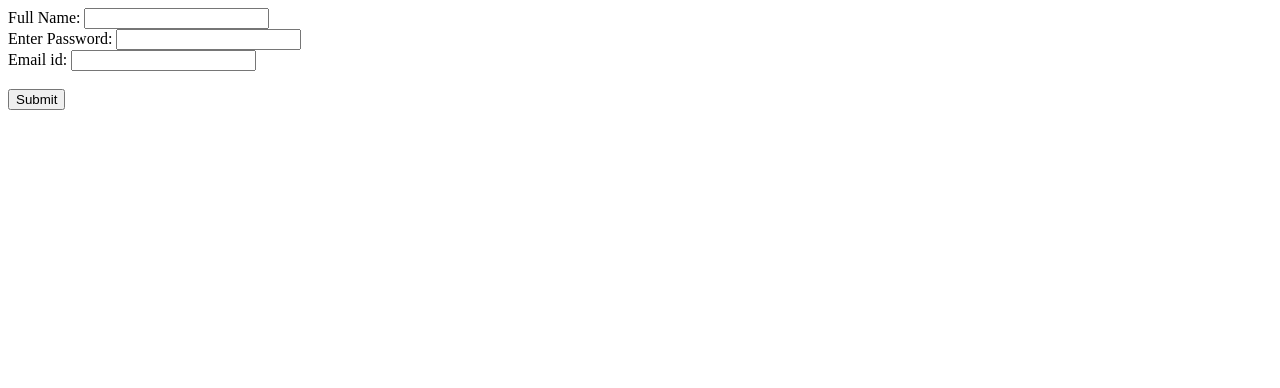
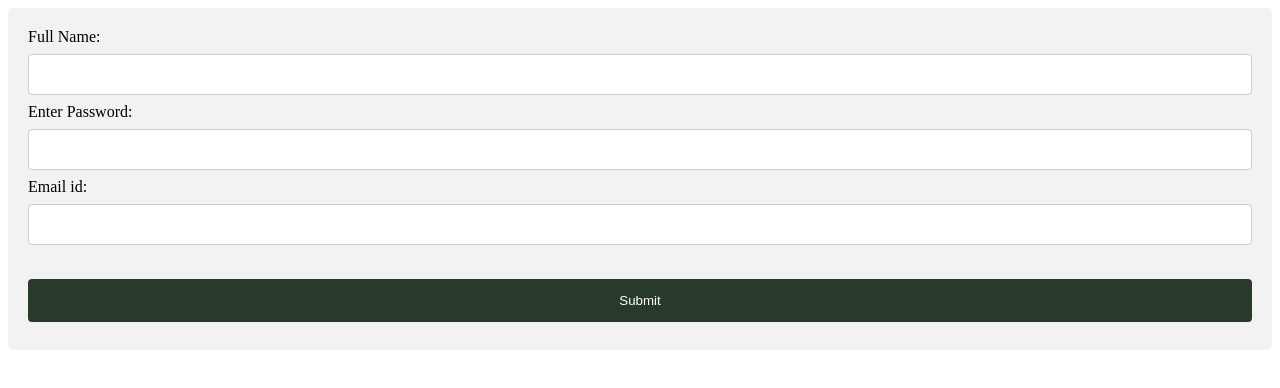
Before and after one commit to EimanWaheed/mvc-node, a website: page app/views/student/create.html in a window 1280 px wide. Drawn offline with Linux system fonts and the light colour scheme.

Commit message:
create file updated

```diff
--- a/app/views/student/create.html
+++ b/app/views/student/create.html
@@ -1,16 +1,51 @@
 <!DOCTYPE html>
 <html>
+<style>
+  input[type=text],
+  select {
+    width: 100%;
+    padding: 12px 20px;
+    margin: 8px 0;
+    display: inline-block;
+    border: 1px solid #ccc;
+    border-radius: 4px;
+    box-sizing: border-box;
+  }
+
+  input[type=submit] {
+    width: 100%;
+    background-color: #2a3a2a;
+    color: white;
+    padding: 14px 20px;
+    margin: 8px 0;
+    border: none;
+    border-radius: 4px;
+    cursor: pointer;
+  }
+
+  input[type=submit]:hover {
+    background-color: #45a049;
+  }
+
+  div {
+    border-radius: 5px;
+    background-color: #f2f2f2;
+    padding: 20px;
+  }
+</style>
+
 <body>
-
-<form action="http://localhost:3000/?controller=student&action=create" method="post">
+  <div>
+    <form action="" method="post">
       <label for="fname">Full Name:</label>
-  <input type="text" id="fname" name="fname" ><br>
+      <input type="text" id="fname" name="fname"><br>
       <label for="pword">Enter Password:</label>
       <input type="text" id="pword" name="pword"><br>
       <label for="Email">Email id:</label>
-  <input type="text" id="Email" name="Email" ><br><br>
+      <input type="text" id="Email" name="Email"><br><br>
       <input type="submit" value="Submit">
     </form>
+  </div>
+</body>
 
-</body>
 </html>
```
Lines whose indentation alone changed are shown as unchanged.
